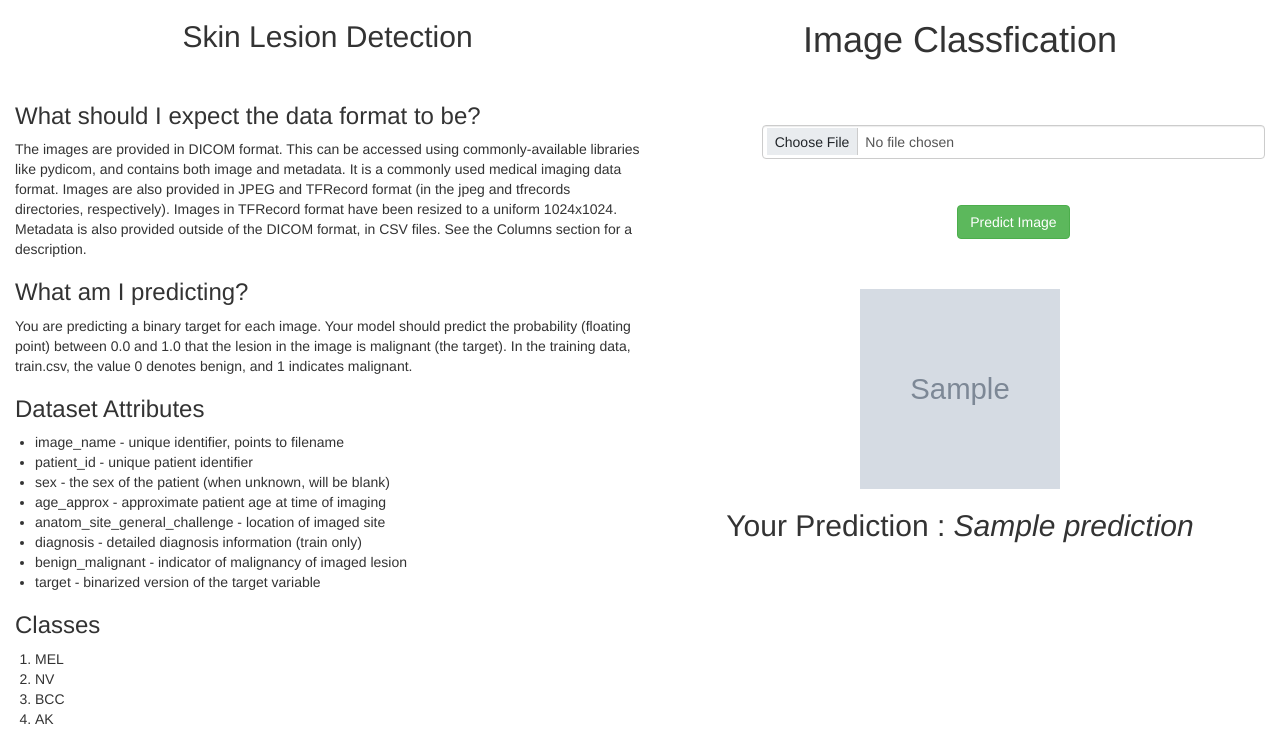
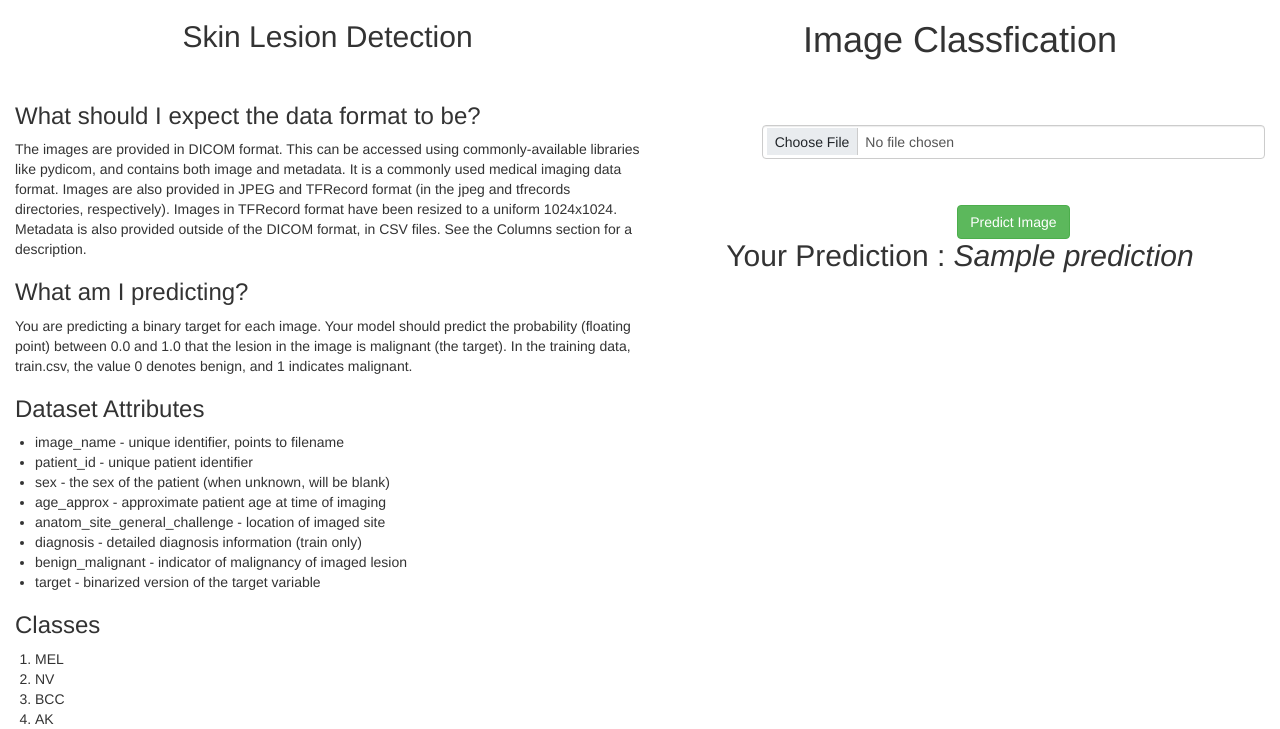
Before and after one commit to Koushikl0l/lesion-detection-copyright, a Flask app: template templates/index.html in a window 1280 px wide. Shown: the top 729 px of the page. Run offline with Flask 2, Linux system fonts and the light colour scheme; the template is opened without the code that fills it: most values are stand-ins (such as "Sample title", 1, 10 or a date in 2020); grey boxes marked "Sample" are stand-in pictures; some libraries are stand-ins or nearby versions.

Commit message:
Update index.html

```diff
--- a/templates/index.html
+++ b/templates/index.html
@@ -145,7 +145,7 @@ Metadata is also provided outside of the DICOM format, in CSV files. See the Col
   </form>
 
 	{% if prediction %}
-  <img src="{{img_path}}" height="200px" width="200px" class="p">
+<!--<img src="{{img_path}}" height="200px" width="200px" class="p"> -->
 	<h2> Your Prediction   : <i> {{prediction}} </i></h2>
 
 	{% endif %}
```
